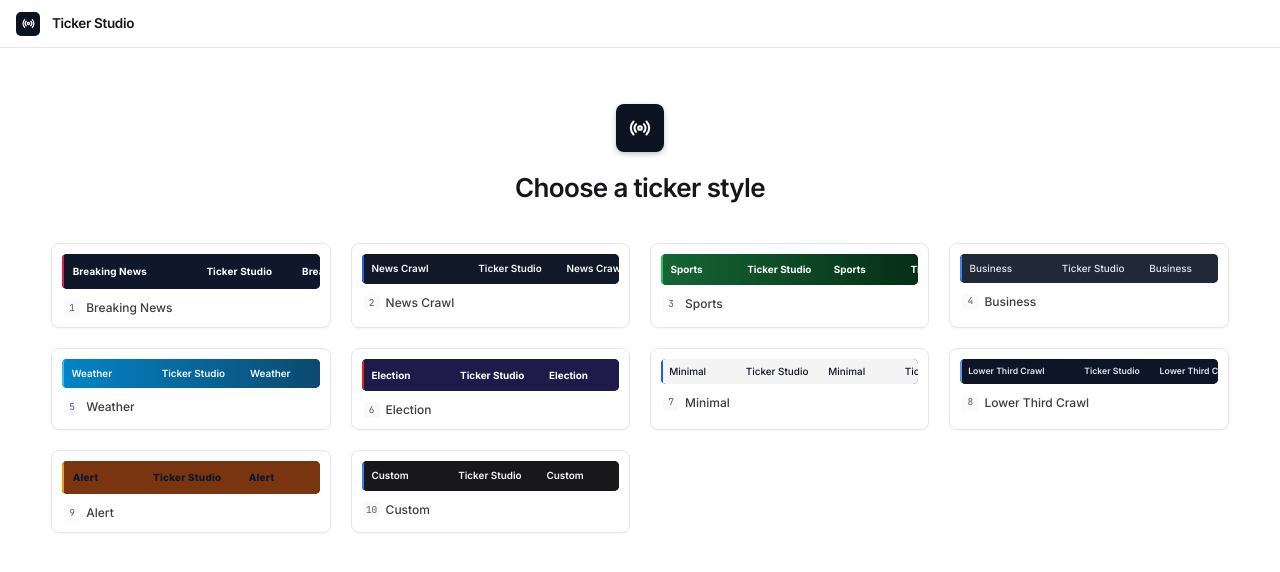
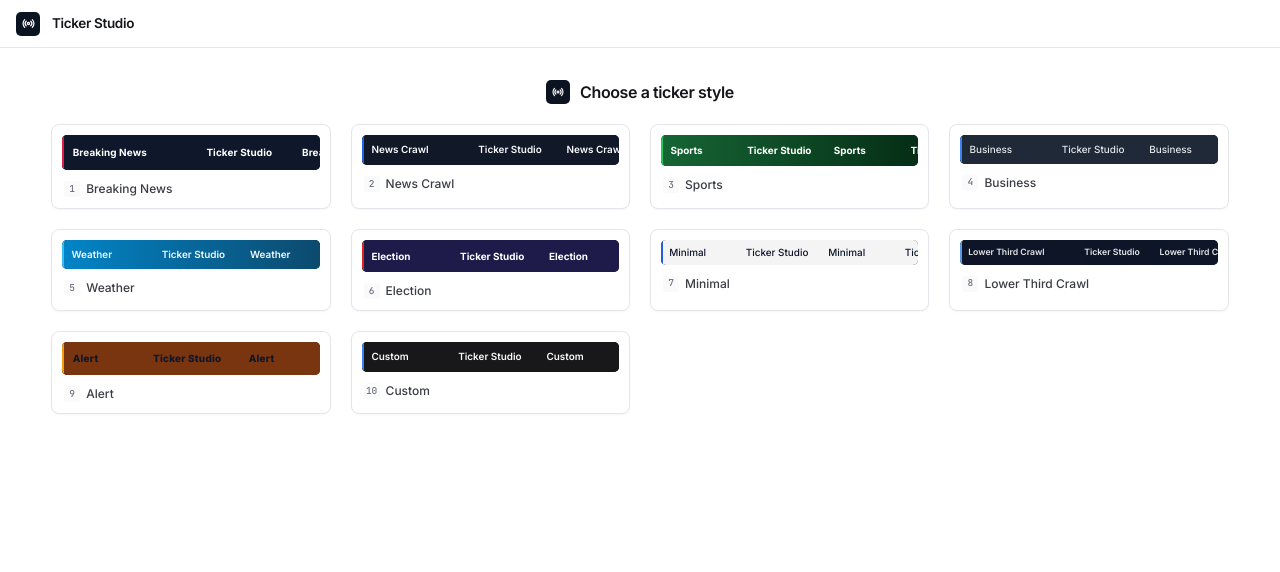
Before and after one commit to diyaseth-2409/ticker-studio-deploy, a React (Vite) app: page / in a window 1280 px wide. Shown: the top 572 px of the page. Built offline with nearby package versions, Linux system fonts and the light colour scheme.

Commit message:
Shrink onboarding header to reclaim vertical space
Logo + title collapse from a stacked, large hero block (48px icon,
26px title, ~130px total) to a compact inline row (24px icon, 16px
title) — the preset grid now starts much closer to the top.

```diff
--- a/src/components/canvas/StartListicle.tsx
+++ b/src/components/canvas/StartListicle.tsx
@@ -18,12 +18,12 @@ export function StartListicle() {
   }
 
   return (
-    <div className="mx-auto w-[92%] max-w-[1600px] py-14">
-      <div className="mb-9 text-center">
-        <div className="mx-auto mb-4 flex h-12 w-12 items-center justify-center rounded-[8px] bg-navy-900 shadow-[0_2px_6px_-1px_rgba(11,18,32,0.35)]">
-          <Radio size={22} className="text-white" strokeWidth={2.25} />
+    <div className="mx-auto w-[92%] max-w-[1600px] py-8">
+      <div className="mb-5 flex items-center justify-center gap-2.5">
+        <div className="flex h-6 w-6 items-center justify-center rounded-[5px] bg-navy-900">
+          <Radio size={12} className="text-white" strokeWidth={2.25} />
         </div>
-        <h1 className="text-[26px] font-semibold tracking-tight text-studio-ink">Choose a ticker style</h1>
+        <h1 className="text-[16px] font-semibold tracking-tight text-studio-ink">Choose a ticker style</h1>
       </div>
 
       <div className="grid grid-cols-4 gap-5">
```
